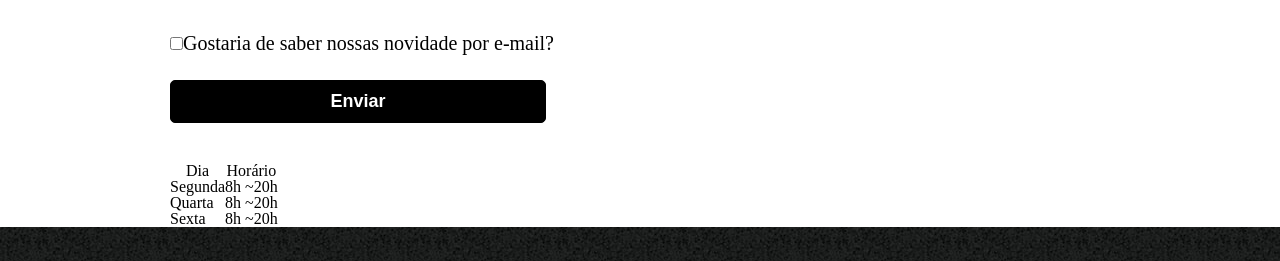
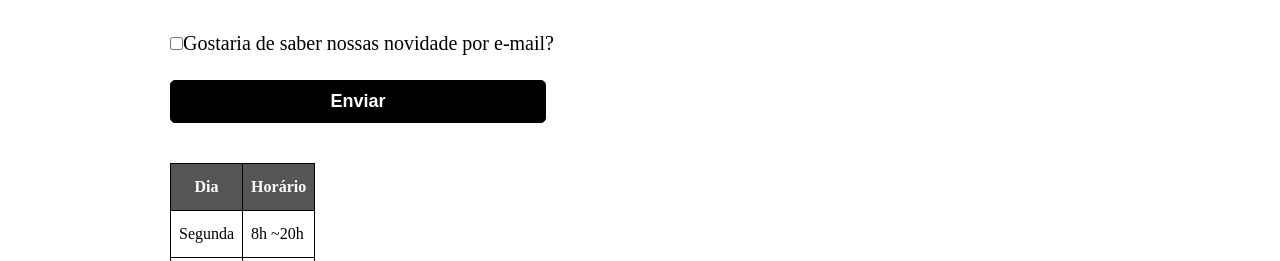
Before and after one commit to kleber86/alura-html-css-parte-tres, a plain HTML site: page contato.html in a window 1280 px wide. Shown: the part 1014-1275 px from the top of the page. Drawn offline with Linux system fonts and the light colour scheme.

Commit message:
estilos na tabela

```diff
--- a/estilo.css
+++ b/estilo.css
@@ -112,3 +112,15 @@ form label, form legend{
     background: #FFFFFF;
     color:black;
 }
+table{
+    margin: 20px 0 40px;
+}
+thead{
+    background: #555555;
+    color: #FFFFFF;
+    font-weight: bold;
+}
+td, th{
+    border: 1px solid #000000;
+    padding: 15px 8px;
+}
```
